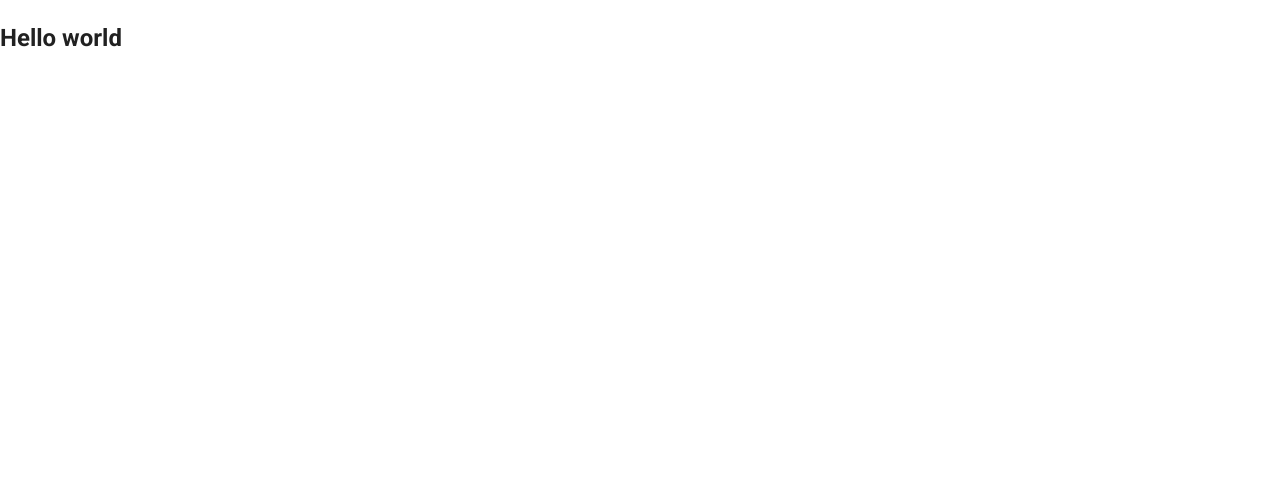
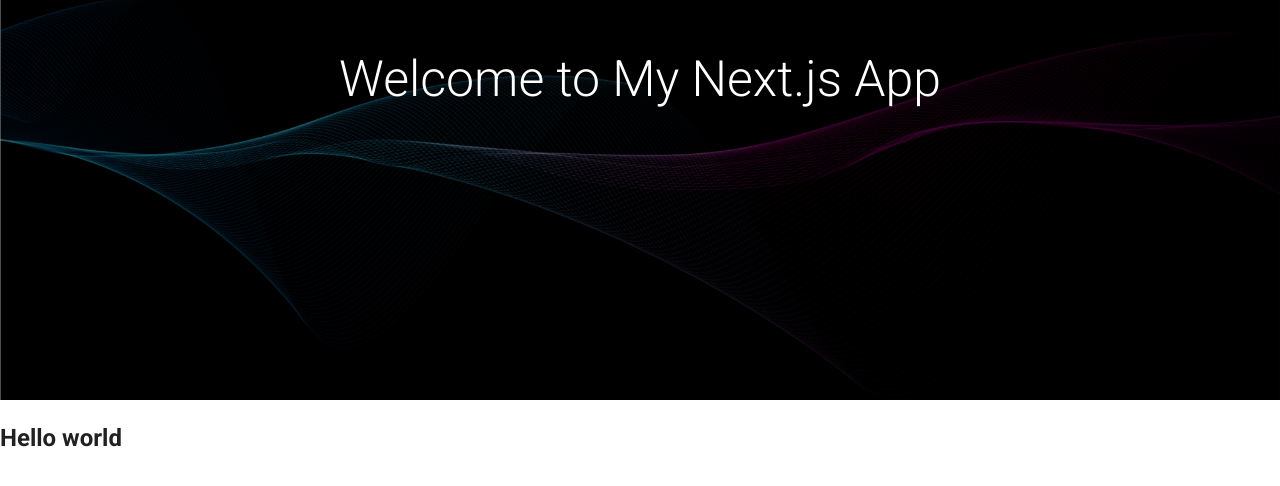
Before and after one commit to Shahriyar-Hosen/simple-about-page, a Next.js app: page / in a window 1280 px wide. Shown: the top 486 px of the page. Built offline with nearby package versions, Linux system fonts and the light colour scheme.

Commit message:
setup doen

```diff
--- a/src/app/page.tsx
+++ b/src/app/page.tsx
@@ -1,9 +1,10 @@
+import { Hero } from "@/components";
 import Box from "@mui/material/Box";
 
 const Home = () => {
   return (
     <Box component="section">
-      {/* Hero section */}
+      <Hero />
       <h1>Hello world</h1>
       {/* about */}
       {/* Feather */}
--- /dev/null
+++ b/src/assets/index.ts
@@ -0,0 +1,5 @@
+"use client";
+
+import heroBg from "./img/hero-bg.png";
+
+export { heroBg };
--- a/src/components/About/Hero.tsx
+++ b/src/components/About/Hero.tsx
@@ -1,10 +1,28 @@
 "use client";
 
-import { Box } from "@mui/material";
+import { Box, Typography } from "@mui/material";
 import { FC } from "react";
 
 export const Hero: FC = () => (
-  <Box>
-    <h1>Hero</h1>
+  <Box
+    sx={{
+      backgroundImage: 'url("/hero-bg.png")',
+      backgroundSize: "cover",
+      backgroundPosition: "center",
+      minHeight: "50vh",
+      display: "flex",
+      flexDirection: "column",
+      alignItems: "center",
+      justifyContent: "flex-start",
+      px: "20px",
+      py: "20px",
+    }}
+  >
+    <Typography
+      variant="h1"
+      sx={{ color: "white", fontSize: "50px", pt: "30px" }}
+    >
+      Welcome to My Next.js App
+    </Typography>
   </Box>
 );
```
Also changed, not shown: public/hero-bg.png (added), src/assets/img/hero-bg.png (added).
